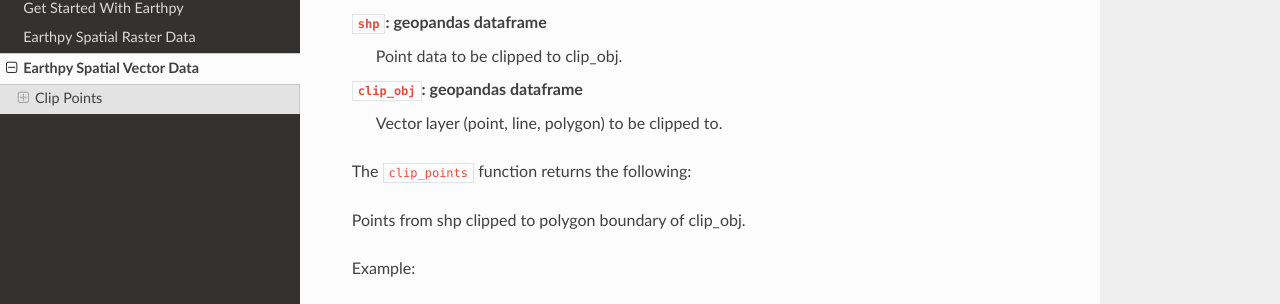
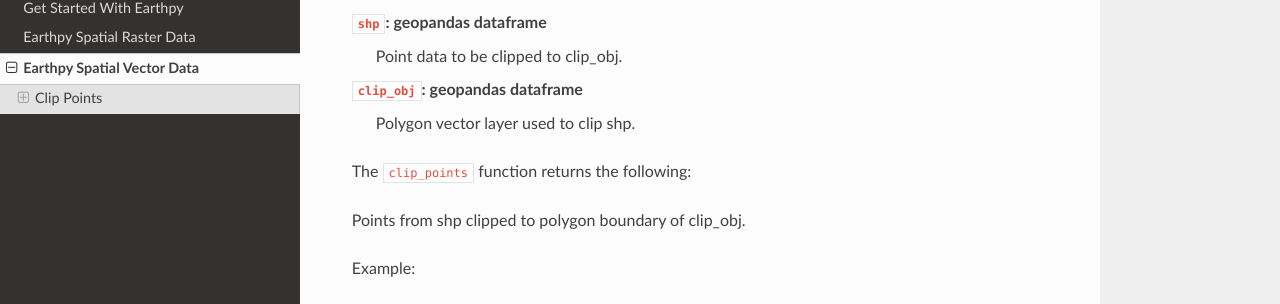
Before and after one commit to earthlab/earthpy, a Sphinx documentation site: the page built from docs/spatial-vector.rst, in a window 1280 px wide and 900 px high, scrolled down 350 px. Shown: the part 144-448 px from the top of the window. Built offline with Sphinx 7.4.7 and the Read the Docs theme 2.0.0, drawn with Linux system fonts in a browser that asks for light colours.

Commit message:
update to spatial-vector.rst

```diff
--- a/docs/spatial-vector.rst
+++ b/docs/spatial-vector.rst
@@ -20,7 +20,7 @@
     Point data to be clipped to clip_obj.
 
 ``clip_obj``: **geopandas dataframe**
-    Vector layer (point, line, polygon) to be clipped to.
+    Polygon vector layer used to clip shp.
 
 The ``clip_points`` function returns the following:
 
```
